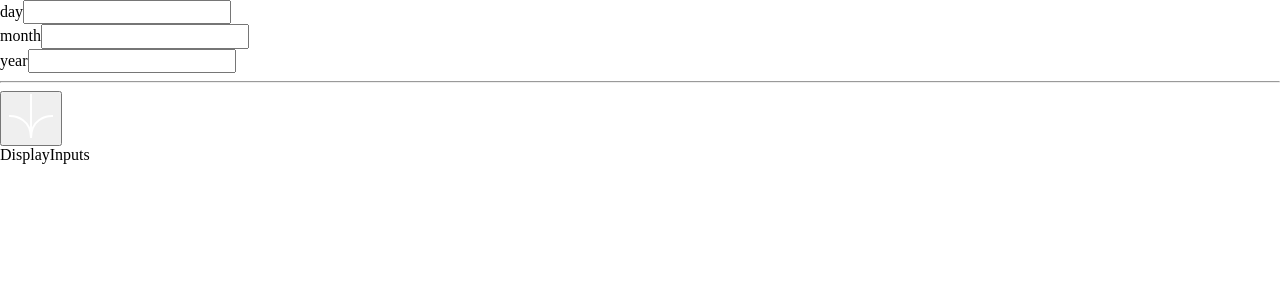
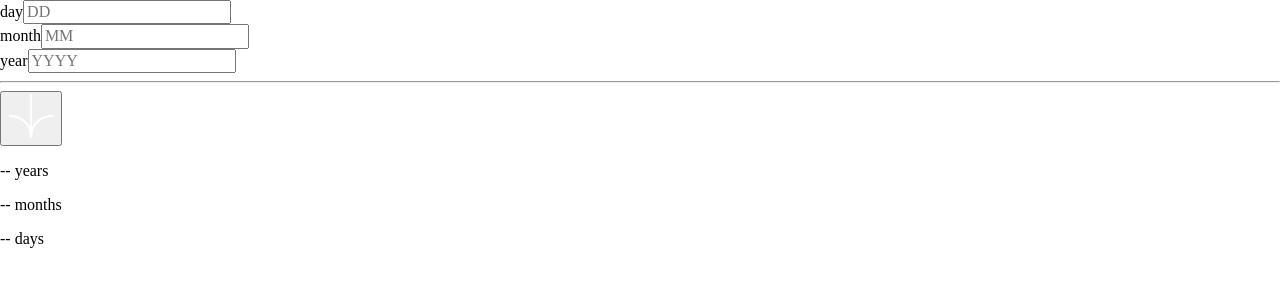
Before and after one commit to BinLama/FrontEndMentor-age-calculator-app, a React (Vite) app: page / in a window 1280 px wide. Shown: the top 300 px of the page. Built offline with nearby package versions, Linux system fonts and the light colour scheme.

Commit message:
functionality is set up, need to add css now

```diff
--- a/src/components/AgeCalculator.jsx
+++ b/src/components/AgeCalculator.jsx
@@ -1,12 +1,44 @@
+import { createContext, useContext, useState } from "react";
+import Inputs from "./inputs/Inputs";
 import DisplayInputs from "./displayInputs/DisplayInputs";
-import Inputs from "./inputs/Inputs";
+
+// context
+const AgeContext = createContext();
+
+// custom hooks
+export const useAgeContext = () => {
+    return useContext(AgeContext);
+};
 
 const AgeCalculator = () => {
+    const [error, setError] = useState({
+        error: false,
+        day: { isError: false, type: "", text: "" },
+        month: { isError: false, type: "", text: "" },
+        year: { isError: false, type: "", text: "" },
+    });
+
+    const [data, setData] = useState({
+        day: "",
+        month: "",
+        year: "",
+    });
+
+    const [age, setAge] = useState([
+        { label: "years", value: "--" },
+        { label: "months", value: "--" },
+        { label: "days", value: "--" },
+    ]);
+
     return (
-        <div className="section__center age-calculator">
-            <Inputs />
-            <DisplayInputs />
-        </div>
+        <AgeContext.Provider
+            value={{ error, setError, data, setData, age, setAge }}
+        >
+            <div className="section__center age-calculator">
+                <Inputs />
+                <DisplayInputs />
+            </div>
+        </AgeContext.Provider>
     );
 };
 export default AgeCalculator;
--- a/src/components/displayInputs/DisplayInputs.jsx
+++ b/src/components/displayInputs/DisplayInputs.jsx
@@ -1,6 +1,20 @@
+import { useAgeContext } from "../AgeCalculator";
 import "./displayInputs.css";
 
 const DisplayInputs = () => {
-    return <div>DisplayInputs</div>;
+    const { age } = useAgeContext();
+
+    return (
+        <div>
+            {age.map((val) => {
+                return (
+                    <p className="age__display" key={val.label}>
+                        <span className="age_display-value">{val.value} </span>
+                        {val.label}
+                    </p>
+                );
+            })}
+        </div>
+    );
 };
 export default DisplayInputs;
--- a/src/components/inputs/Inputs.jsx
+++ b/src/components/inputs/Inputs.jsx
@@ -1,37 +1,33 @@
-import { useState } from "react";
 import "./input.css";
 import { inputs } from "../../data";
 import SingleInput from "./SingleInput";
 import downArrow from "../../assets/images/index";
-import { daysinMonth, validate } from "./utility";
+import { checkErrors, calculateAge } from "./utility";
+import { useAgeContext } from "../AgeCalculator";
 
 const Inputs = () => {
-    const [error, setError] = useState({
-        day: { isError: false, type: "", text: "" },
-        month: { isError: false, type: "", text: "" },
-        year: { isError: false, type: "", text: "" },
-    });
-    const [data, setData] = useState({ day: "", month: "", year: "" });
+    const { setError, data, setAge } = useAgeContext();
 
     const handleOnSubmit = (e) => {
         e.preventDefault();
-        validate(setError, data);
-        console.log("subtmitted");
+        setError((currError) => {
+            const newError = checkErrors(currError, data);
+
+            // calcualte age
+            setAge((_) => {
+                return calculateAge(data, newError);
+            });
+
+            return newError;
+        });
     };
+
     return (
         <section>
             <form className="form__container" onSubmit={handleOnSubmit}>
                 <div className="input__container">
                     {inputs.map((input) => {
-                        return (
-                            <SingleInput
-                                key={input.id}
-                                {...input}
-                                error={error}
-                                data={data}
-                                setData={setData}
-                            />
-                        );
+                        return <SingleInput key={input.id} {...input} />;
                     })}
                 </div>
                 <div className="input__submit">
--- a/src/components/inputs/SingleInput.jsx
+++ b/src/components/inputs/SingleInput.jsx
@@ -1,9 +1,11 @@
+import { useAgeContext } from "../AgeCalculator";
 import "./SingleInput.css";
 
-const SingleInput = ({ type, name, error, data, setData }) => {
+const SingleInput = ({ type, name, placeholder, label }) => {
+    const { data, setData, error } = useAgeContext();
     return (
         <div className="input">
-            <label htmlFor={name}>{name}</label>
+            <label htmlFor={name}>{label}</label>
             <input
                 type={type}
                 id={name}
@@ -11,6 +13,7 @@ const SingleInput = ({ type, name, error, data, setData }) => {
                     setData({ ...data, [name]: e.target.value });
                 }}
                 value={data[name]}
+                placeholder={placeholder}
             />
             {error[name].isError && (
                 <span className="input__error">{error[name].text}</span>
--- a/src/components/inputs/utility.js
+++ b/src/components/inputs/utility.js
@@ -2,8 +2,7 @@ export const daysinMonth = (month, year) => {
     return new Date(year, month, 0).getDate();
 };
 
-export const validate = (setError, data) => {
-    setError((currError) => {
+export const checkErrors = (currError, data) => {
     let newError = { ...currError };
 
     // validate day
@@ -46,17 +45,14 @@ export const validate = (setError, data) => {
                 text: "this field is required",
             },
         };
-        } else if (
-            parseInt(data["month"]) < 1 ||
-            parseInt(data["month"]) > 12
-        ) {
+    } else if (parseInt(data["month"]) < 1 || parseInt(data["month"]) > 12) {
         console.log("1 < month < 12");
         newError = {
             ...newError,
             month: {
                 isError: true,
                 type: "number out of bound",
-                    text: "must be a valid day",
+                text: "must be a valid month",
             },
         };
     } else {
@@ -116,6 +112,8 @@ export const validate = (setError, data) => {
         console.log("got here");
         if (parseInt(data["day"]) > days) {
             newError = {
+                error: true,
+
                 day: {
                     isError: true,
                     type: "not a valid date",
@@ -146,10 +144,11 @@ export const validate = (setError, data) => {
             parseInt(data["year"]) >= year
         ) {
             newError = {
+                error: true,
                 day: {
                     isError: true,
                     type: "future date",
-                        text: "must be a valid date",
+                    text: "date must be in the present",
                 },
                 month: {
                     isError: true,
@@ -164,8 +163,66 @@ export const validate = (setError, data) => {
             };
             return newError;
         }
+
+        return { ...newError, error: false };
     }
 
-        return newError;
-    });
+    return { ...newError, error: true };
 };
+
+export const calculateAge = (data, error) => {
+    if (error.error) {
+        return [
+            { label: "years", value: "--" },
+            { label: "months", value: "--" },
+            { label: "days", value: "--" },
+        ];
+    }
+
+    // https://stackoverflow.com/questions/7833709/calculating-age-in-months-and-days
+
+    const now = new Date();
+    const yearNow = now.getFullYear(),
+        monthNow = now.getMonth(),
+        dateNow = now.getDate();
+
+    const birthDate = new Date(data.year, data.month - 1, data.day);
+
+    const yearDob = birthDate.getFullYear(),
+        monthDob = birthDate.getMonth(),
+        dateDob = birthDate.getDate();
+
+    let yearAge = yearNow - yearDob,
+        monthAge = monthNow - monthDob,
+        dateAge = dateNow - dateDob;
+
+    if (monthAge < 0 || (monthAge === 0 && dateAge < 0)) yearAge--;
+
+    if (dateAge < 0) {
+        birthDate.setMonth(monthDob, 0);
+        dateAge = birthDate.getDate() - dateDob + dateNow;
+        --monthAge;
+    }
+
+    if (monthAge < 0) monthAge += 12;
+
+    let age = [
+        { label: "years", value: yearAge },
+        { label: "months", value: monthAge },
+        { label: "days", value: dateAge },
+    ];
+
+    if (dateAge <= 1) {
+        age[2].label = "day";
+    }
+
+    if (monthAge <= 1) {
+        age[1].label = "month";
+    }
+
+    if (yearAge <= 1) {
+        age[0].label = "year";
+    }
+
+    return age;
+};
--- a/src/data.jsx
+++ b/src/data.jsx
@@ -1,5 +1,5 @@
 export const inputs = [
-    { type: "number", name: "day", id: 1 },
-    { type: "number", name: "month", id: 2 },
-    { type: "number", name: "year", id: 3 },
+    { type: "number", name: "day", id: 1, placeholder: "DD", label: "day" },
+    { type: "number", name: "month", id: 2, placeholder: "MM", label: "month" },
+    { type: "number", name: "year", id: 3, placeholder: "YYYY", label: "year" },
 ];
```
Lines whose indentation alone changed are shown as unchanged.
